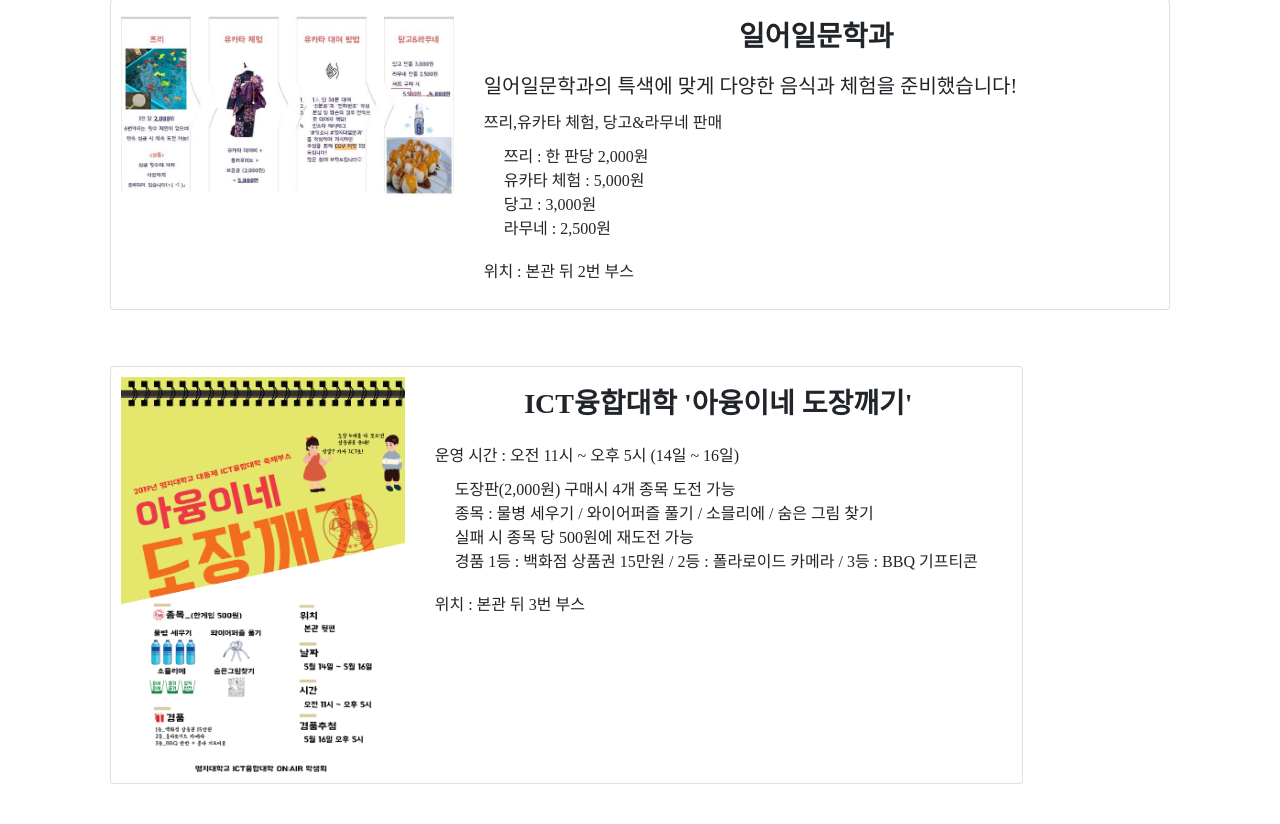
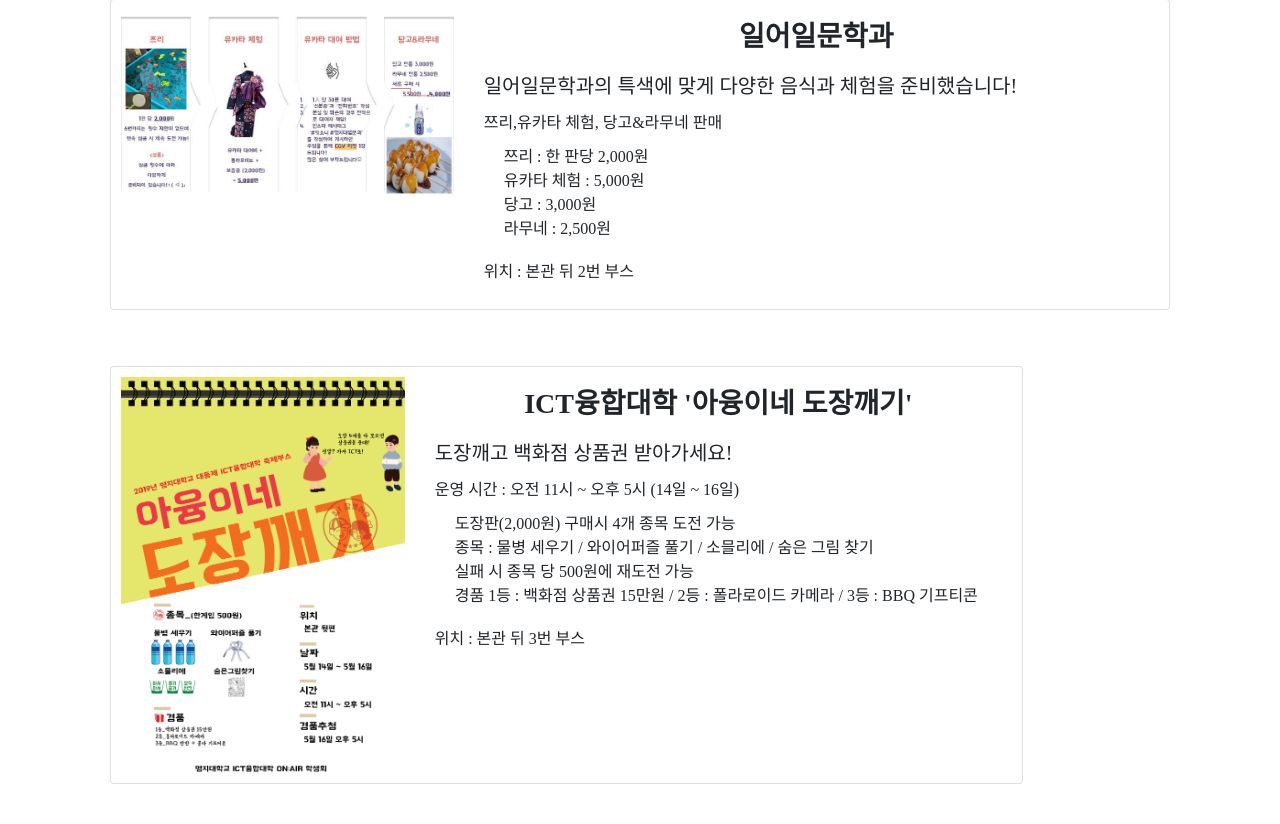
Before and after one commit to likelionmju/mju-festival-2019, a Django app: page /info/booth/organization/ in a window 1280 px wide. Shown: the part 1289-2113 px from the top of the page. Run offline with Django 3.2, Linux system fonts and the light colour scheme; some libraries are stand-ins or nearby versions; some web fonts are replaced.

```diff
--- a/page/templates/organization.html
+++ b/page/templates/organization.html
@@ -61,6 +61,7 @@
                 <div class="col-md-8">
                     <div class="card-body">
                         <h3 class="card-title">ICT융합대학 '아융이네 도장깨기'</h3>
+                        <h5>도장깨고 백화점 상품권 받아가세요!</h5>
                         <h6>운영 시간 : 오전 11시 ~ 오후 5시 (14일 ~ 16일)</h6>
 
                         <p class="card-text">도장판(2,000원) 구매시 4개 종목 도전 가능
```
Also changed, not shown: page/static/page/images/honggi.jpg.
